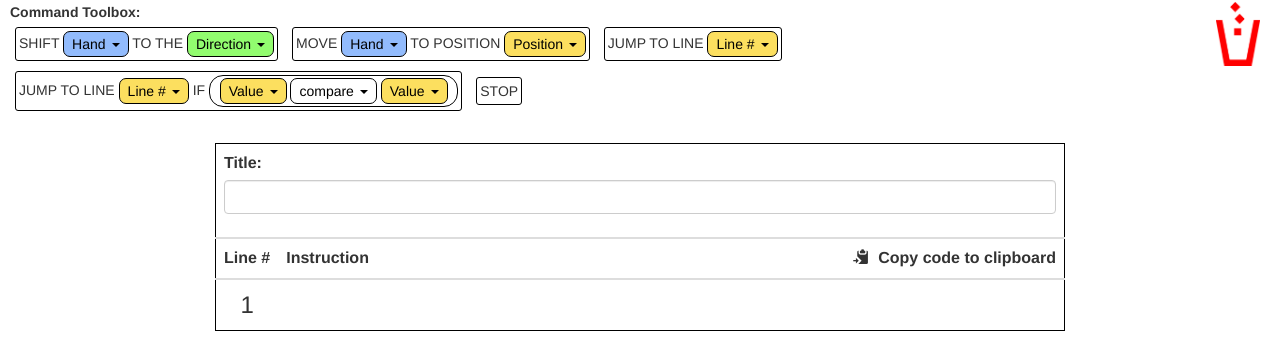
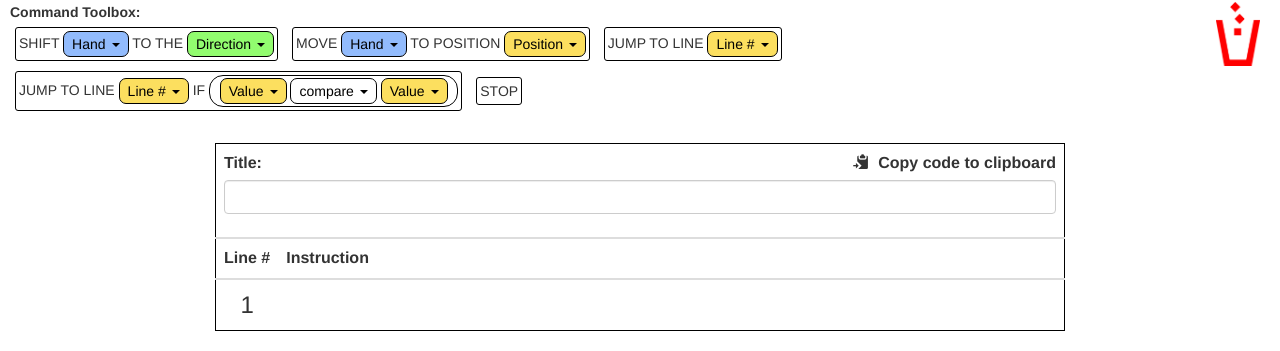
Before and after one commit to PerryHighCS/HML, a plain HTML site: page index.html in a window 1280 px wide. Shown: the part 95-446 px from the top of the page. Drawn offline with nearby package versions, Linux system fonts and the light colour scheme.

Commit message:
moved clipboard copy to above title

```diff
--- a/index.html
+++ b/index.html
@@ -243,6 +243,10 @@
                     <thead>
                         <tr>
                             <th colspan="2">
+                                <div class="copybutton"  onclick="copyInstructions()">
+                                    <div class="glyphicon glyphicon-copy"></div>
+                                    &nbsp;Copy code to clipboard
+                                </div>
                                 <div class="form-group">
                                     <label for="pgmTitle" class="noPrint">Title:</label>
                                     <input type="text" class="form-control"
@@ -255,12 +259,7 @@
                         </tr>
                         <tr class="noPrint">
                             <th class="linenumcell">Line #</th>
-                            <th>Instruction
-                                <div class="copybutton"  onclick="copyInstructions()">
-                                    <div class="glyphicon glyphicon-copy"></div>
-                                    &nbsp;Copy code to clipboard
-                                </div>
-                            </th>
+                            <th>Instruction</th>
                         </tr>
                     </thead>
                     <tbody>
```
